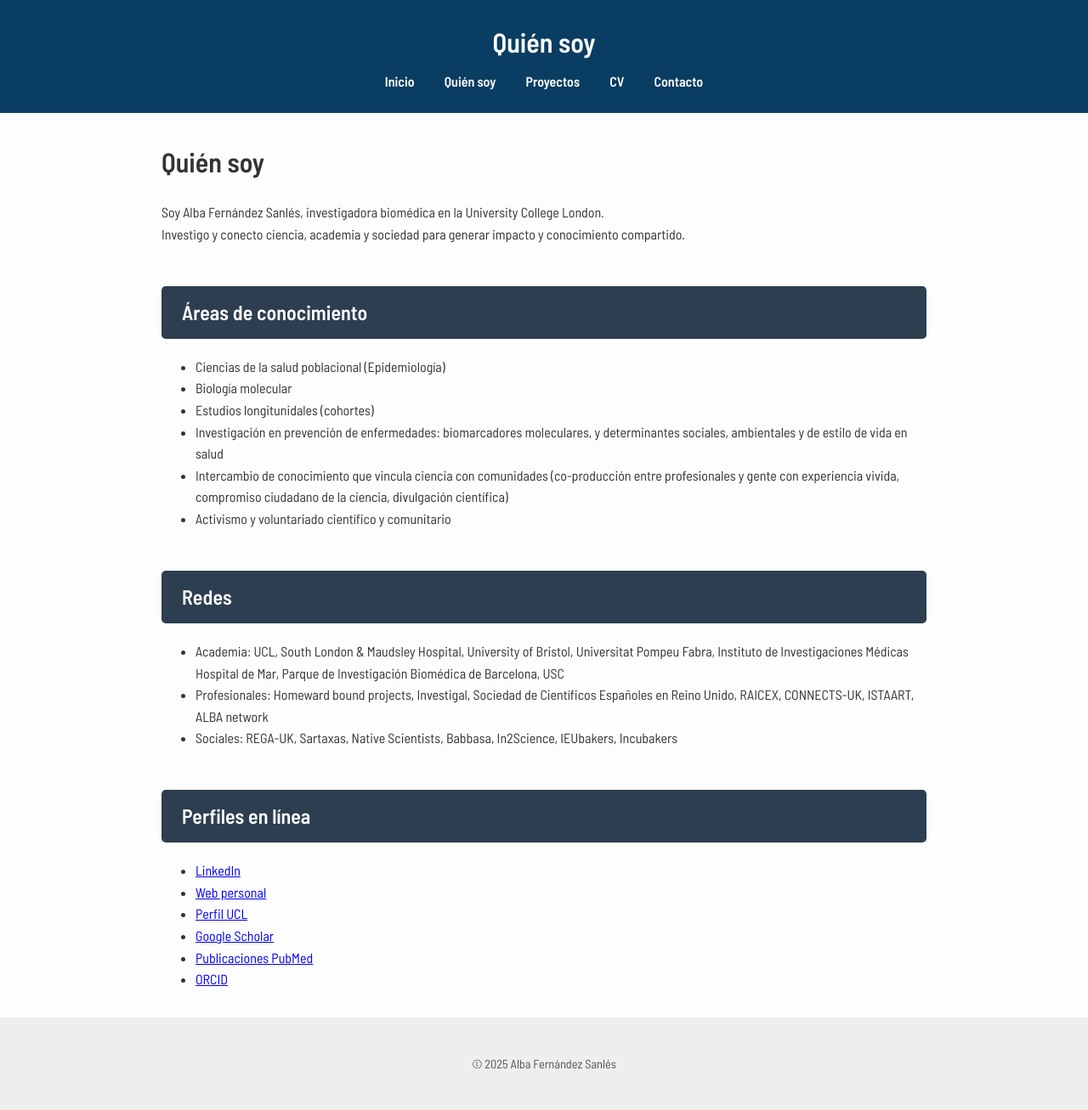
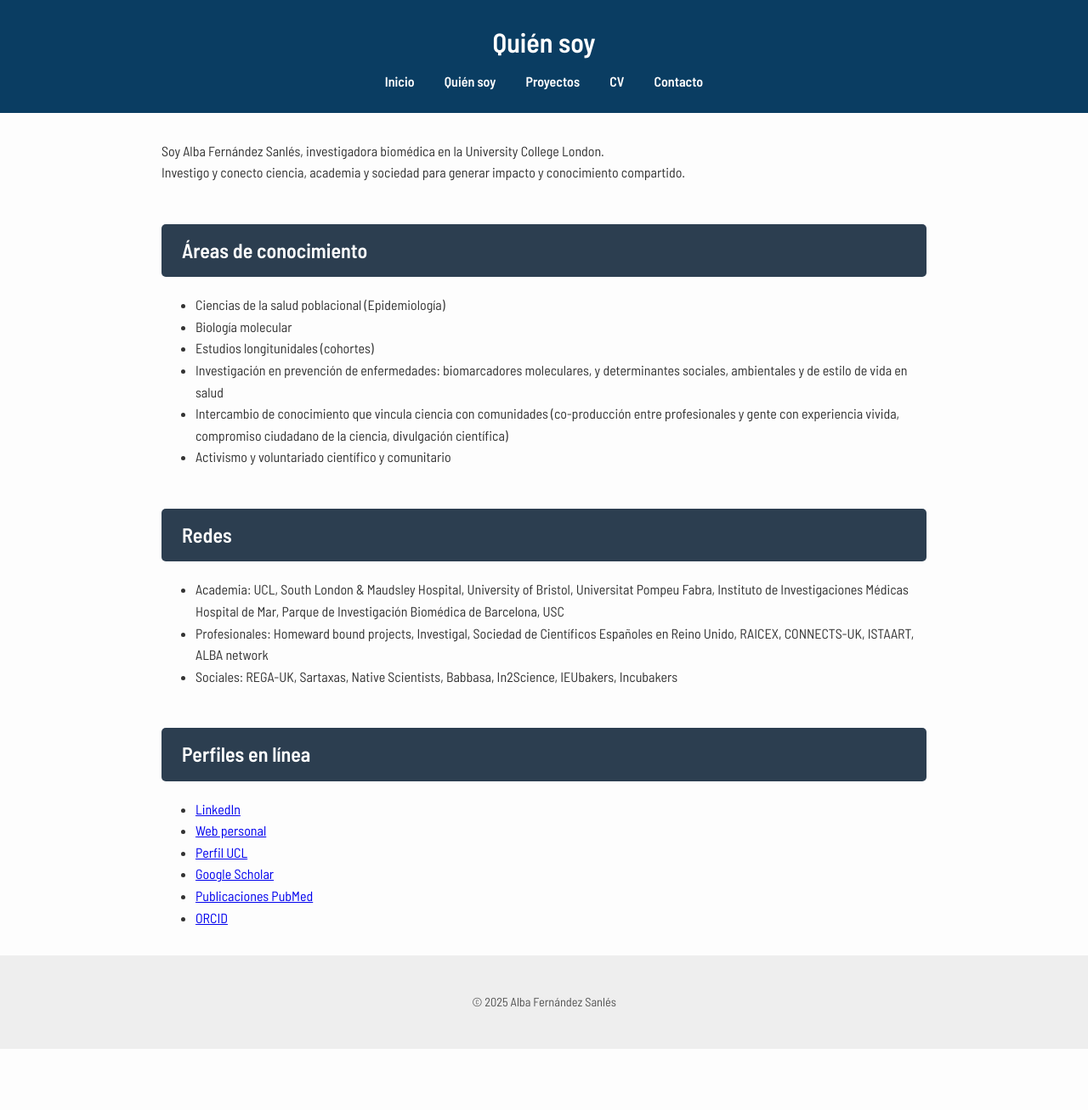
Before and after one commit to albafsanles/albafsanles.github.io, a Jekyll site: the page built from about.md, in a window 1280 px wide. Shown: the whole page at 85% size. Built offline with Jekyll 4.4.1, drawn with Linux system fonts in a browser that asks for light colours; after the commit the page ends 1235 px from its top, so only the background shows below that.

Commit message:
Update about.md

```diff
--- a/about.md
+++ b/about.md
@@ -4,7 +4,6 @@ title: "Quién soy"
 permalink: /about/
 ---
 
-# Quién soy
 Soy Alba Fernández Sanlés, investigadora biomédica en la University College London.
 Investigo y conecto ciencia, academia y sociedad para generar impacto y conocimiento compartido.
 
```
